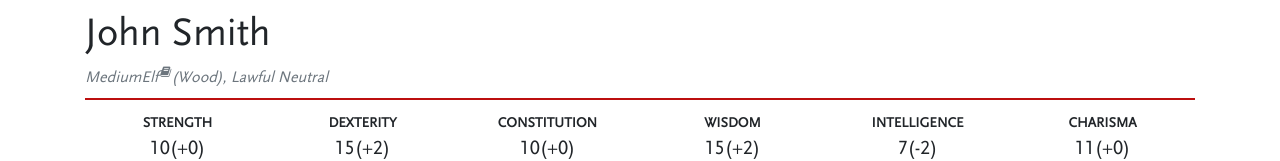
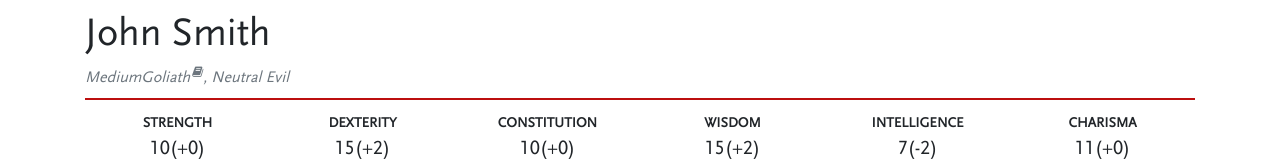
Before and after one commit to tom-wolfe/dnd-5e-tools, an Angular app: page / in a window 1280 px wide. Shown: the part 335-496 px from the top of the page. Built offline with nearby package versions, Linux system fonts and the light colour scheme.

Commit message:
Add more races, add non-walking speeds, fix tooltips.

```diff
--- a/src/app/app.component.html
+++ b/src/app/app.component.html
@@ -18,7 +18,7 @@
     <div class="text-muted npc-subline">
       <span class="size">{{character.race.size}}</span>
       <span class="race">{{character.race.name}}</span><source-reference [reference]="character.race.reference"></source-reference>
-      <span class="sub-race" *ngIf="character.subrace">{{character.subrace.name}}</span>,
+      <span class="sub-race" *ngIf="character.subrace">{{character.subrace.name}}<source-reference [reference]="character.subrace.reference"></source-reference></span>,
       <span class="npc-alignment">{{character.alignmentDescription}}</span>
     </div>
   </div>
--- a/src/components/source-reference/source-reference.component.html
+++ b/src/components/source-reference/source-reference.component.html
@@ -1,11 +1,11 @@
 <sup class="source-reference">
-    <i class="fa fa-book" [ngbTooltip]="refContent" triggers="click"></i>
+    <i class="fa fa-book" [ngbTooltip]="refContent" triggers="click:blur" tabindex="0"></i>
     <span class="sr-only">Reference</span>
 </sup>
 <ng-template #refContent>
     <div class="source-tip">
         <a class="source-url" [href]="reference.url" target="_blank">
-            {{sourceName}}, Page {{reference.page}}
+            {{sourceName}} | Page {{reference.page}}
         </a>
     </div>
 </ng-template>
--- a/src/components/source-reference/source-reference.component.scss
+++ b/src/components/source-reference/source-reference.component.scss
@@ -5,13 +5,7 @@
 }
 
 .source-tip {
-    clear: both;
-    overflow: hidden;
-    white-space: nowrap;
-    font-family: $font-family-secondary;
-
     a {
         color: white;
-        font-weight: bold;
     }
 }
--- a/src/data/races.ts
+++ b/src/data/races.ts
@@ -1,10 +1,39 @@
 import { Race, Subrace } from "../models/race";
 
 export const Races: Race[] = [
-    {
+     {
+        name: "Aarakocra",
+        size: "Medium",
+        speed: { walk: 25, fly: 50, climb: 0, swim: 0 },
+        reference: { source: "EE", page: 2, url: "https://www.dndbeyond.com/characters/races/aarakocra" },
+        subraces: null
+    }, {
+        name: "Aasimar",
+        size: "Medium",
+        speed: { walk: 30, fly: 0, climb: 0, swim: 0 },
+        reference: { source: "VGM", page: 104, url: "" },
+        subraces: [
+            {
+                name: "Protector",
+                reference: { source: "VGM", page: 105, url: "" }
+            }, {
+                name: "Scourge",
+                reference: { source: "VGM", page: 105, url: "" }
+            }, {
+                name: "Fallen",
+                reference: { source: "VGM", page: 105, url: "" }
+            }
+        ]
+    }, {
+        name: "Bugbear",
+        size: "Medium",
+        speed: { walk: 30, fly: 0, climb: 0, swim: 0 },
+        reference: { source: "VGM", page: 119, url: "" },
+        subraces: null
+    }, {
         name: "Dragonborn",
         size: "Medium",
-        speed: 30,
+        speed: { walk: 30, fly: 0, climb: 0, swim: 0 },
         reference: {
             source: "PHB",
             page: 32,
@@ -14,7 +43,7 @@ export const Races: Race[] = [
     }, {
         name: "Dwarf",
         size: "Medium",
-        speed: 25,
+        speed: { walk: 25, fly: 0, climb: 0, swim: 0 },
         reference: { source: "PHB", page: 18, url: "https://www.dndbeyond.com/characters/races/dwarf" },
         subraces: [
             {
@@ -23,8 +52,7 @@ export const Races: Race[] = [
             }, {
                 name: "Mountain",
                 reference: { source: "PHB", page: 20, url: "https://www.dndbeyond.com/characters/races/dwarf#MountainDwarf" }
-            },
-            {
+            }, {
                 name: "Duergar",
                 reference: { source: "SCG", page: 104, url: "" }
             }
@@ -32,7 +60,7 @@ export const Races: Race[] = [
     }, {
         name: "Elf",
         size: "Medium",
-        speed: 25,
+        speed: { walk: 30, fly: 0, climb: 0, swim: 0 },
         reference: { source: "PHB", page: 21, url: "https://www.dndbeyond.com/characters/races/elf" },
         subraces: [
             {
@@ -44,12 +72,41 @@ export const Races: Race[] = [
             }, {
                 name: "Drow",
                 reference: { source: "PHB", page: 24, url: "" }
+            }, {
+                name: "Eladrin",
+                reference: { source: "DMG", page: 286, url: "" }
             }
+        ]
+    }, {
+        name: "Firbolg",
+        size: "Medium",
+        speed: { walk: 30, fly: 0, climb: 0, swim: 0 },
+        reference: { source: "VGM", page: 106, url: "" },
+        subraces: null
+    }, {
+        name: "Genasi",
+        size: "Medium",
+        speed: { walk: 30, fly: 0, climb: 0, swim: 0 },
+        reference: { source: "EE", page: 6, url: "https://www.dndbeyond.com/characters/races/genasi" },
+        subraces: [
+            {
+                name: "Air",
+                reference: { source: "EE", page: 8, url: "https://www.dndbeyond.com/characters/races/genasi#AirGenasi" }
+            }, {
+                name: "Earth",
+                reference: { source: "EE", page: 8, url: "https://www.dndbeyond.com/characters/races/genasi#EarthGenasi" }
+            }, {
+                name: "Fire",
+                reference: { source: "EE", page: 8, url: "https://www.dndbeyond.com/characters/races/genasi#FireGenasi" }
+            }, {
+                name: "Water",
+                reference: { source: "EE", page: 9, url: "https://www.dndbeyond.com/characters/races/genasi#WaterGenasi" }
+            },
         ]
     }, {
         name: "Gnome",
         size: "Small",
-        speed: 25,
+        speed: { walk: 25, fly: 0, climb: 0, swim: 0 },
         reference: { source: "PHB", page: 35, url: "https://www.dndbeyond.com/characters/races/gnome" },
         subraces: [
             {
@@ -60,13 +117,37 @@ export const Races: Race[] = [
                 reference: { source: "PHB", page: 37, url: "https://www.dndbeyond.com/characters/races/gnome#RockGnome" }
             }, {
                 name: "Deep",
-                reference: { source: "SCG", page: 115, url: "https://www.dndbeyond.com/characters/races/gnome#DeepGnome" }
+                reference: { source: "EE", page: 4, url: "https://www.dndbeyond.com/characters/races/gnome#DeepGnome" }
             }
         ]
     }, {
+        name: "Goblin",
+        size: "Small",
+        speed: { walk: 30, fly: 0, climb: 0, swim: 0 },
+        reference: { source: "VGM", page: 119, url: "" },
+        subraces: null
+    }, {
+        name: "Goliath",
+        size: "Medium",
+        speed: { walk: 30, fly: 0, climb: 0, swim: 0 },
+        reference: { source: "VGM", page: 108, url: "https://www.dndbeyond.com/characters/races/goliath" },
+        subraces: null
+    }, {
+        name: "Half-elf",
+        size: "Medium",
+        speed: { walk: 30, fly: 0, climb: 0, swim: 0 },
+        reference: { source: "PHB", page: 38, url: "https://www.dndbeyond.com/characters/races/half-elf" },
+        subraces: null
+    }, {
+        name: "Half-orc",
+        size: "Medium",
+        speed: { walk: 30, fly: 0, climb: 0, swim: 0 },
+        reference: { source: "PHB", page: 40, url: "https://www.dndbeyond.com/characters/races/half-orc" },
+        subraces: null
+    }, {
         name: "Halfling",
         size: "Small",
-        speed: 25,
+        speed: { walk: 25, fly: 0, climb: 0, swim: 0 },
         reference: { source: "PHB", page: 26, url: "https://www.dndbeyond.com/characters/races/halfling" },
         subraces: [
             {
@@ -78,9 +159,15 @@ export const Races: Race[] = [
             }
         ]
     }, {
+        name: "Hobgoblin",
+        size: "Medium",
+        speed: { walk: 30, fly: 0, climb: 0, swim: 0 },
+        reference: { source: "VGM", page: 119, url: "" },
+        subraces: null
+    }, {
         name: "Human",
         size: "Medium",
-        speed: 30,
+        speed: { walk: 30, fly: 0, climb: 0, swim: 0 },
         reference: {
             source: "PHB",
             page: 29,
@@ -95,5 +182,53 @@ export const Races: Race[] = [
                 reference: { source: "PHB", page: 31, url: "https://www.dndbeyond.com/characters/races/human#VariantHuman" }
             }
         ]
+    }, {
+        name: "Kenku",
+        size: "Medium",
+        speed: { walk: 30, fly: 0, climb: 0, swim: 0 },
+        reference: { source: "VGM", page: 110, url: "" },
+        subraces: null
+    }, {
+        name: "Kobold",
+        size: "Small",
+        speed: { walk: 30, fly: 0, climb: 0, swim: 0 },
+        reference: { source: "VGM", page: 119, url: "" },
+        subraces: null
+    }, {
+        name: "Lizardfolk",
+        size: "Medium",
+        speed: { walk: 30, fly: 0, climb: 0, swim: 0 },
+        reference: { source: "VGM", page: 111, url: "" },
+        subraces: null
+    }, {
+        name: "Orc",
+        size: "Medium",
+        speed: { walk: 30, fly: 0, climb: 0, swim: 0 },
+        reference: { source: "VGM", page: 120, url: "" },
+        subraces: null
+    }, {
+        name: "Tabaxi",
+        size: "Medium",
+        speed: { walk: 30, fly: 0, climb: 20, swim: 0 },
+        reference: { source: "VGM", page: 113, url: "" },
+        subraces: null
+    }, {
+        name: "Triton",
+        size: "Medium",
+        speed: { walk: 30, fly: 0, climb: 0, swim: 30 },
+        reference: { source: "VGM", page: 113, url: "" },
+        subraces: null
+    }, {
+        name: "Tiefling",
+        size: "Medium",
+        speed: { walk: 30, fly: 0, climb: 0, swim: 0 },
+        reference: { source: "PHB", page: 42, url: "https://www.dndbeyond.com/characters/races/tiefling" },
+        subraces: null
+    }, {
+        name: "Yuan-ti Pureblood",
+        size: "Medium",
+        speed: { walk: 30, fly: 0, climb: 0, swim: 0 },
+        reference: { source: "VGM", page: 120, url: "" },
+        subraces: null
     }
 ];
--- a/src/data/sources.ts
+++ b/src/data/sources.ts
@@ -1,7 +1,7 @@
 export const Sources: { [index: string]: string } = {
     "PHB": "Player Handbook",
     "DMG": "Dungeon Master's Guide",
-    "VGM": "Volo's Guide to Monster",
+    "VGM": "Volo's Guide to Monsters",
     "EE": "Elemental Evil",
     "SCG": "Sword Cost Adventurer's Guide",
     "XGE": "Xanathar's Guide to Everything",
--- a/src/models/race.ts
+++ b/src/models/race.ts
@@ -1,10 +1,11 @@
 import { Size } from "./size";
+import { Speed } from "./speed";
 import { Reference } from "./reference";
 
 export class Race {
     name: string;
     size: Size;
-    speed = 30;
+    speed: Speed;
     reference: Reference
     subraces: Subrace[];
 };
--- /dev/null
+++ b/src/models/speed.ts
@@ -0,0 +1,6 @@
+export class Speed {
+    walk = 30;
+    fly = 0;
+    swim = 0;
+    climb = 0;
+};
--- a/src/styles/bootstrap.scss
+++ b/src/styles/bootstrap.scss
@@ -7,3 +7,10 @@
     font-size: 0.8rem;
     font-weight: bold;
 }
+
+.tooltip-inner {
+    clear: both;
+    overflow: hidden;
+    white-space: nowrap;
+    font-family: $font-family-secondary;
+}
```
